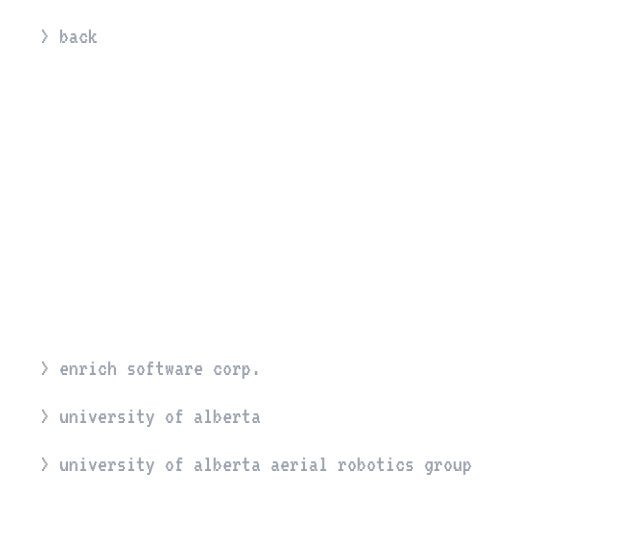
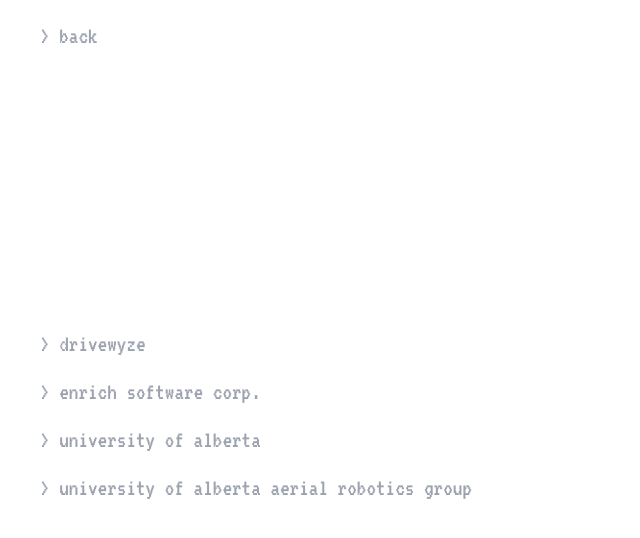
Before and after one commit to frank731/personal-website, a Next.js app: page /experience in a window 1280 px wide. Shown: the top 538 px of the page, without its empty margins (0-640 px from the left). Built offline with nearby package versions, Linux system fonts and the light colour scheme.

Commit message:
Update content

```diff
--- a/app/experience-info.json
+++ b/app/experience-info.json
@@ -1,8 +1,13 @@
 [
+    {
+        "company": "drivewyze",
+        "title": "qa analyst\nmay 2024 - august 2024",
+        "desc": "designed test automation framework for ios app using python and appium, and automated 75+ tests. finished project 1-2 months ahead of schedule and saved 20+ hours of manual testing per regression cycle.\nled api automated testing project, spoke with stakeholders to identify key goals and existing issues, fixed broken tests and added comprehensive test coverage using databricks queries with sql, set up qtest to manage and autorun test suites, and increased overall regression suite stability by over 50%.\nbuilt tool to scrape tests from an automated test case collection using ast and add/update their respective tests in qtest using their api, speeding up test import and maintenance time by over 10×.\nwon 2nd audience pick in company-wide hackathon, designed system to group, label, and find similarities between jira tickets to improve management and reduce duplicates using bertopic and all-minilm."
+    },
     {
         "company": "enrich software corp.",
         "title": "junior developer intern\njuly 2022 - june 2023",
-        "desc": "converted ibm green screen app to web app using presto to create html elements and used javascript with jquery to add interactivity along with css\nused jira to organize task division and streamline the peer review and qa process, and added 200+ new screen features and completed 150+ peer reviews\ncreated global features such as a system to prevent text overflow into other input fields, along with custom classes for scalable and adaptable data display using javascript.\ncreated 30+ regex expressions to efficiently query and format data for system compatibility."
+        "desc": "converted an ibm i green screen app to website using presto along with html, css, and javascript.\nconverted 200+ screens into web pages and completed 150+ peer reviews for pages/other features.\nadded features such as a system to prevent text overflow into other input fields and custom classes for scalable and adaptable data display methods, reducing time spent manually adjusting sizes by over 5×.\nmade 30+ regex expressions with jquery to efficiently query and format data for system compatibility."
     },
     {
         "company": "university of alberta",
--- a/app/page.tsx
+++ b/app/page.tsx
@@ -35,8 +35,8 @@
     <main className="ml-10 mr-5 flex min-h-screen flex-col justify-items-start justify-center gap-y-4">
       <TypeAnimOrder className='text-7xl' text="hi, i'm frank!" show={true} showNext={setNextActive} noAnim={activeIndex >= 1}/>
       <div className='flex flex-col'>
-        <TypeAnimOrder className='text-gray-500 text-3xl' text="i'm a first-year computer engineering student at the university of waterloo" show={activeIndex >= 1} showNext={setNextActive} noAnim={activeIndex >= 2} waitAfter={false}/>
-        <TypeAnimOrder className='text-gray-500 text-3xl' text="and an aspiring software developer with an interest in computer vision, game development, and full-stack development." show={activeIndex >= 2} showNext={setNextActive} noAnim={activeIndex >= 3}/>
+        <TypeAnimOrder className='text-gray-500 text-3xl' text="i'm a second-year software engineering student at the university of waterloo" show={activeIndex >= 1} showNext={setNextActive} noAnim={activeIndex >= 2} waitAfter={false}/>
+        <TypeAnimOrder className='text-gray-500 text-3xl' text="and an aspiring developer with an interest in computer vision, music and audio, and full-stack development." show={activeIndex >= 2} showNext={setNextActive} noAnim={activeIndex >= 3}/>
       </div>
       <div className='flex flex-col gap-y-1'>
         <LinkAnim animProps={{text:'my experience', show:activeIndex >= 3, showNext:setNextActive, noAnim:activeIndex >= 4}} href='/experience'/>
--- a/app/project-info.json
+++ b/app/project-info.json
@@ -1,4 +1,10 @@
 [
+    {
+        "title": "tune tutor",
+        "href": "https://github.com/frank731/tune-tutor",
+        "desc": "a wip app that helps you learn songs as you play along with them in real-time.",
+        "techStack": "made with python, librosa, tensorflow, and qt"
+    },
     {
         "title": "tab grabber",
         "href": "https://github.com/frank731/tab-grabber",
--- a/app/projects/page.tsx
+++ b/app/projects/page.tsx
@@ -36,7 +36,6 @@
 
     const handleBeforeUnload = (event : Event) => {
       sessionStorage.clear();
-      console.log("cleared");
     };
 
     useEffect(() => {
@@ -56,7 +55,7 @@
         <Project key={project.title} noAnim={loaded[index]} show={visibleIndex == index} title={project.title} href={project.href} desc={project.desc} techStack={project.techStack} image={project.image}/>
       )
     });
-    console.log(loaded);
+
     if(fullyLoaded){
       return (
         <main className="flex flex-col h-screen ml-10 mr-5 py-5">
```
